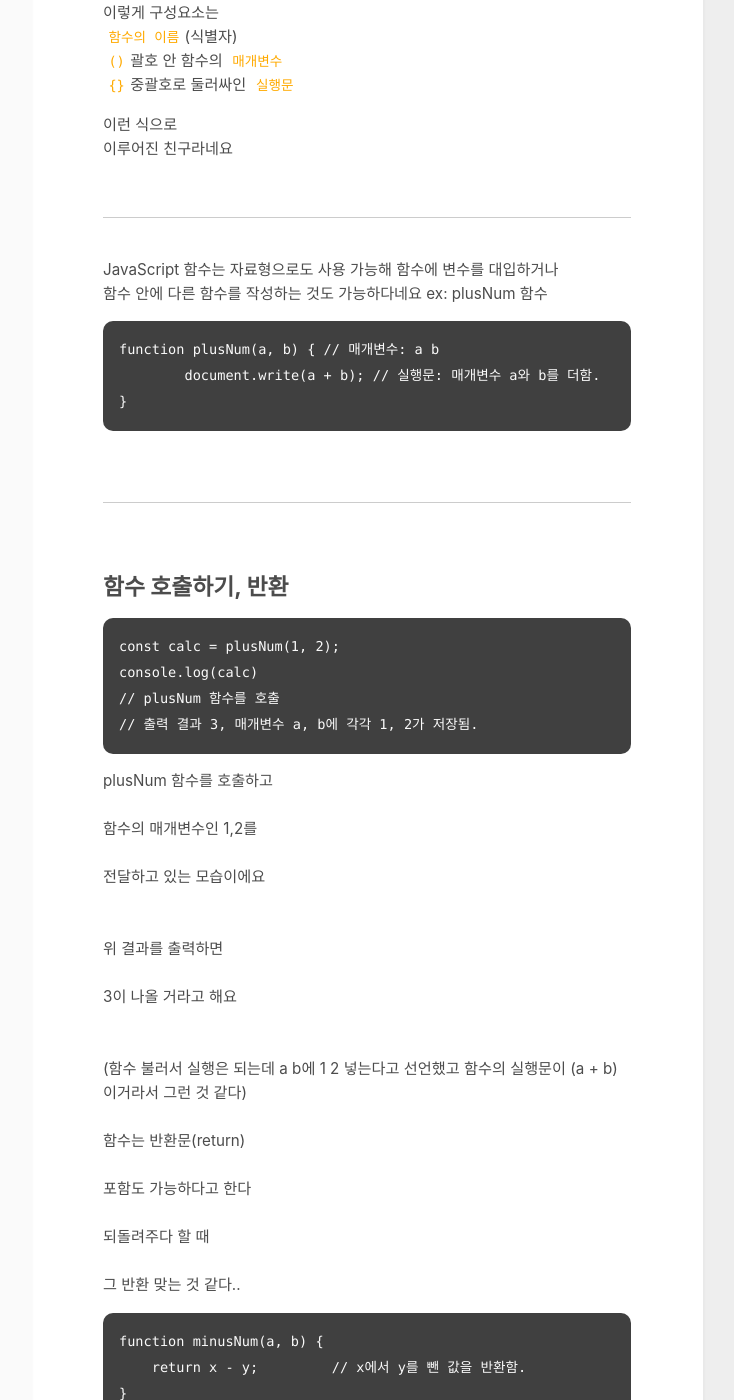
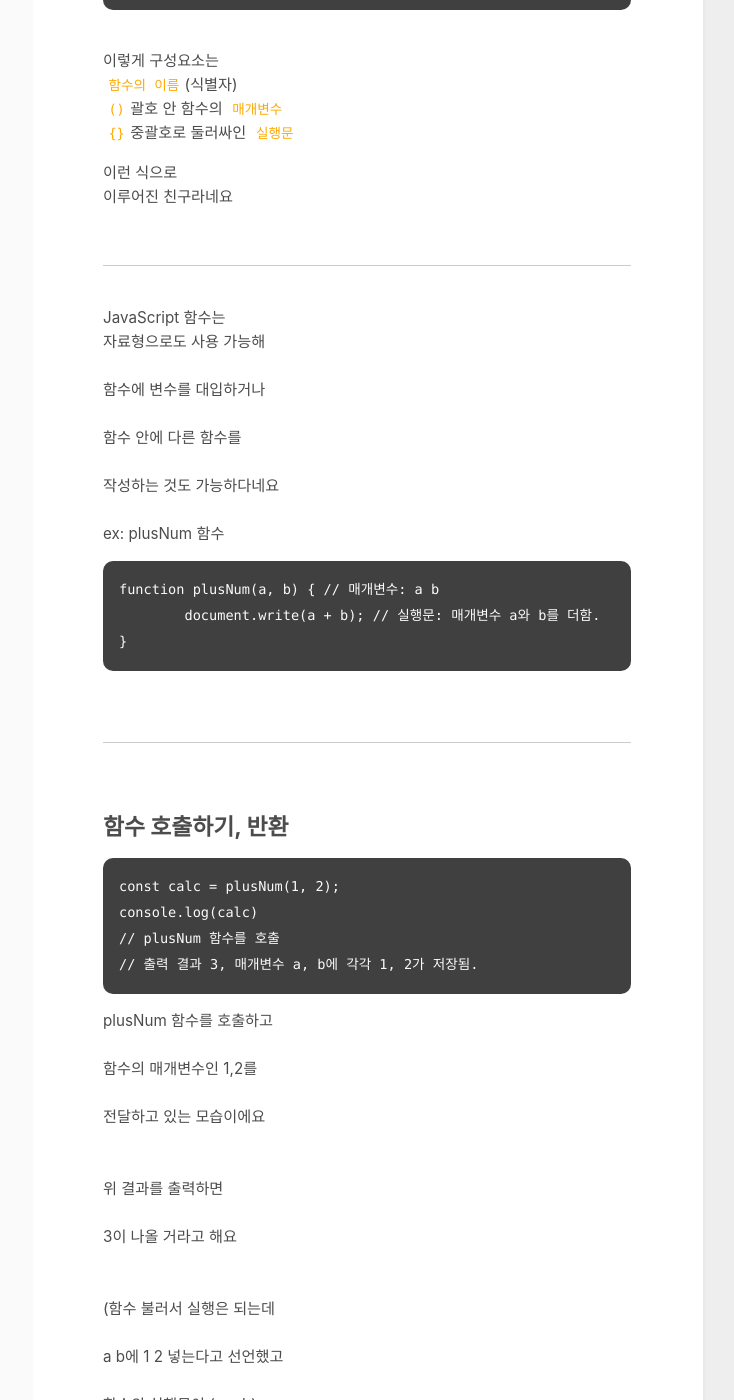
Before and after one commit to SeungYeon04/SeungYeon04.github.io, a Jekyll site: the page built from _posts/2023-01-07-kiosk3.md, in a window 1280 px wide and 1400 px high, scrolled down 1104 px. Shown: the whole window, without its empty margins (417-1151 px from the left). Built offline with Jekyll 4.4.1, drawn with Linux system fonts in a browser that asks for light colours; some of the changed text lies outside the part shown.

Commit message:
Update 2023-01-07-kiosk3.md

````diff
--- a/_posts/2023-01-07-kiosk3.md
+++ b/_posts/2023-01-07-kiosk3.md
@@ -23,16 +23,16 @@ comments: true
 
 ## 함수 기본 형식
 
-함수(function)란 반복 작업을
-모두 한 줄씩 적으면 번거로우니
+함수(function)란 반복 작업을<br/>
+모두 한 줄씩 적으면 번거로우니<br/>
 
 어떤 한 작업을 위해 넣는<br/>
-독립적인 블록이라고 해요
+독립적인 블록이라고 해요<br/>
 
 <br/>
 예전에 C언어 기초 강의 볼 때<br/>
 함수 쓰는 걸 봐서 그런지<br/>
-어떤 느낌인진 알 것 같았어요
+어떤 느낌인진 알 것 같았어요<br/>
 <br/>
 
 ```
@@ -53,12 +53,12 @@ function 함수이름(매개변수) {
 ***
 
 <br/>
- JavaScript 함수는
- 자료형으로도 사용 가능해
- 함수에 변수를 대입하거나
+ JavaScript 함수는<br/>
+ 자료형으로도 사용 가능해<br/>
+ 함수에 변수를 대입하거나<br/>
  <br/>
- 함수 안에 다른 함수를
- 작성하는 것도 가능하다네요
+ 함수 안에 다른 함수를<br/>
+ 작성하는 것도 가능하다네요<br/>
  ex: plusNum 함수<br/>
 
 
@@ -89,17 +89,17 @@ plusNum 함수를 호출하고<br/>
 위 결과를 출력하면<br/>
 3이 나올 거라고 해요<br/>
 <br/>
-(함수 불러서 실행은 되는데
-a b에 1 2 넣는다고 선언했고
-함수의 실행문이 (a + b)
-이거라서 그런 것 같다)
+(함수 불러서 실행은 되는데<br/>
+a b에 1 2 넣는다고 선언했고<br/>
+함수의 실행문이 (a + b)<br/>
+이거라서 그런 것 같다)<br/>
 <br/>
 <br/>
 함수는 반환문(return)<br/>
-포함도 가능하다고 한다
+포함도 가능하다고 한다<br/>
 <br/>
 되돌려주다 할 때<br/>
-그 반환 맞는 것 같다..
+그 반환 맞는 것 같다..<br/>
 <br/>
 
 ```
````
